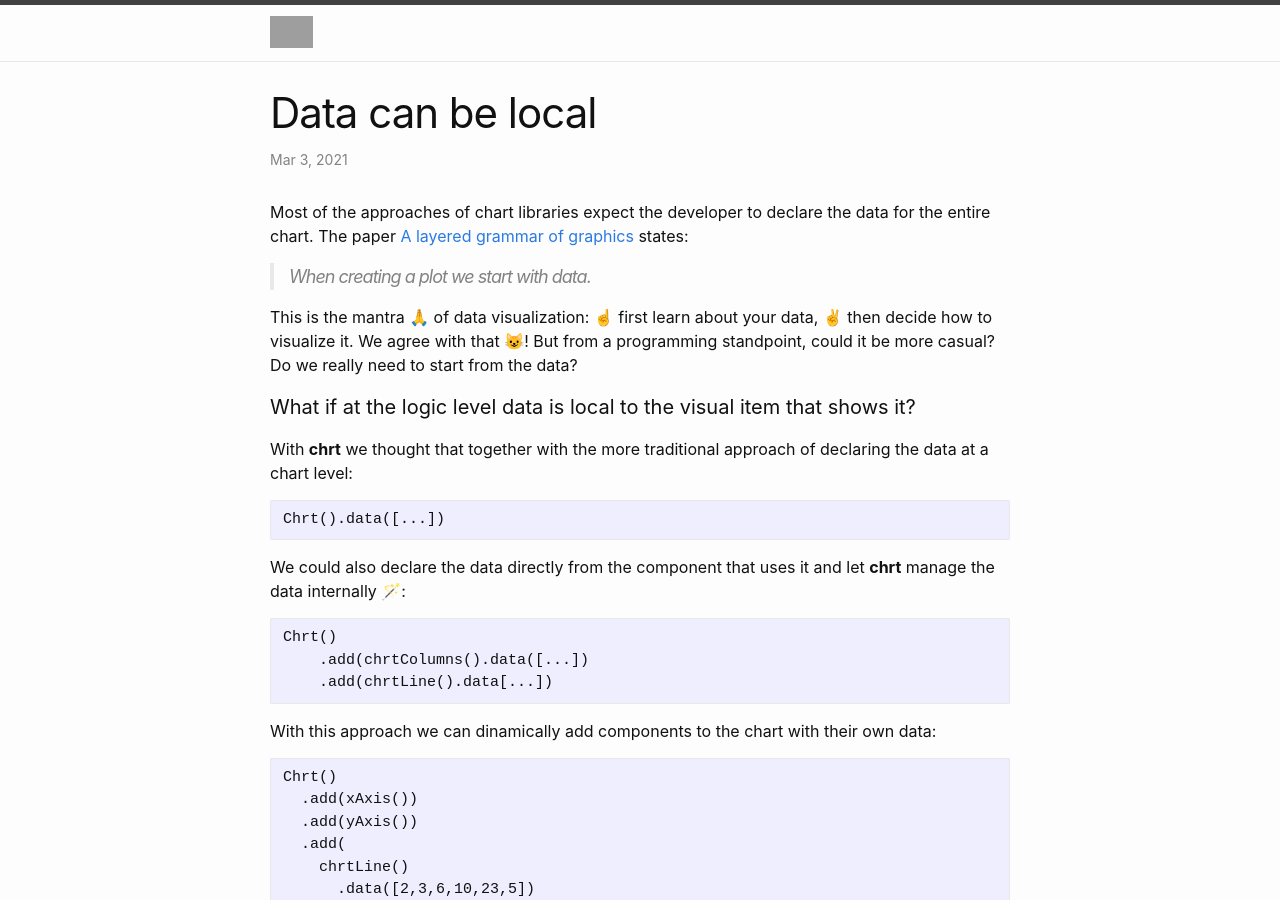
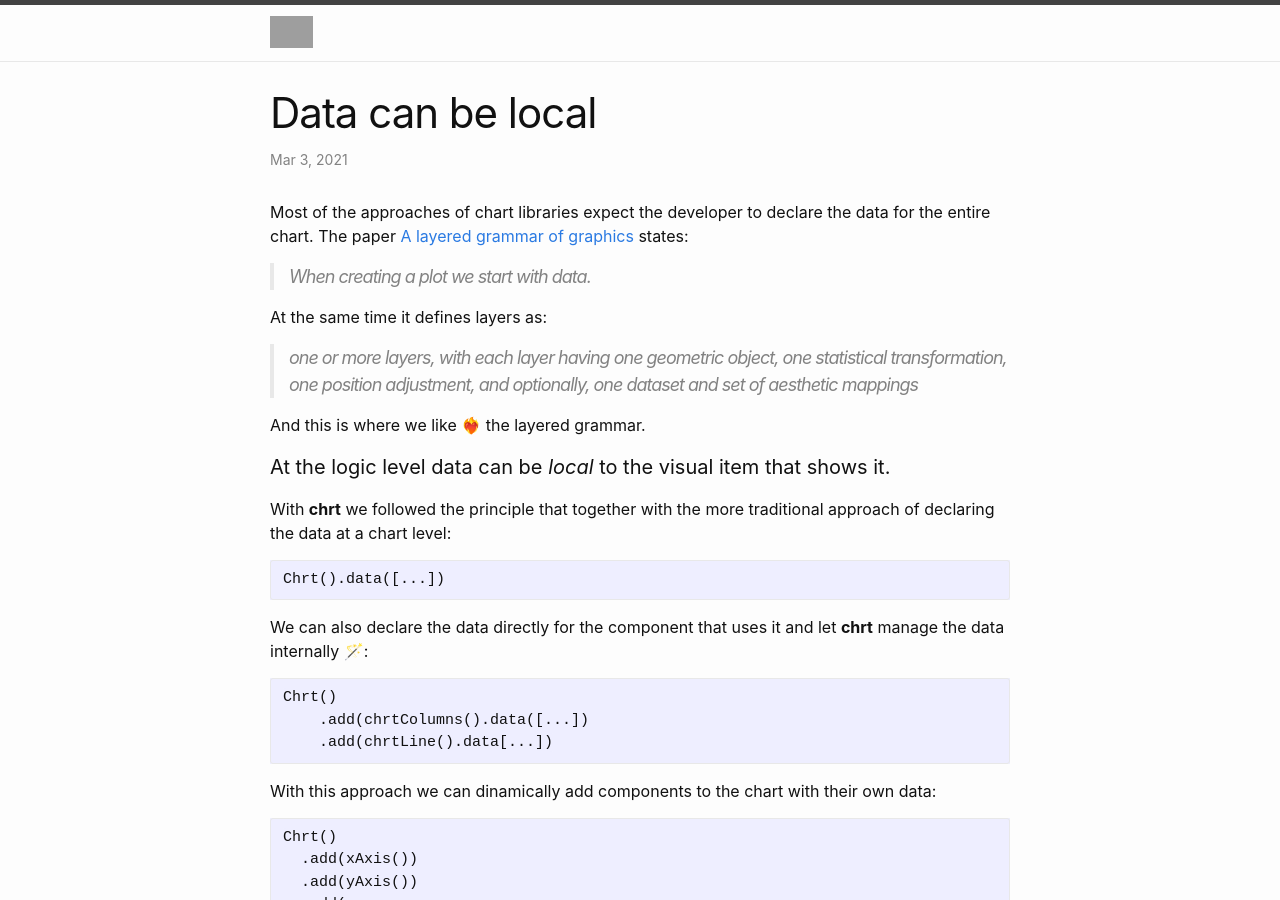
Before and after one commit to chrt-io/blog, a Jekyll site: the page built from _posts/2021-03-03-should-data-be-global.md, in a window 1280 px wide and 900 px high. Built offline with Jekyll 4.4.1, drawn with Linux system fonts in a browser that asks for light colours; grey boxes are pictures that could not be loaded.

Commit message:
Update from Forestry.io carlo zapponi updated _posts/2021-03-03-should-data-be-global.md

```diff
--- a/_posts/2021-03-03-should-data-be-global.md
+++ b/_posts/2021-03-03-should-data-be-global.md
@@ -9,15 +9,19 @@ Most of the approaches of chart libraries expect the developer to declare the da
 
 > When creating a plot we start with data.
 
-This is the mantra 🙏 of data visualization: ☝️ first learn about your data, ✌️ then decide how to visualize it. We agree with that 😺! But from a programming standpoint, could it be more casual? Do we really need to start from the data?
+At the same time it defines layers as:
 
-#### What if at the logic level data is local to the visual item that shows it?
+> one or more layers, with each layer having one geometric object, one statistical transformation, one position adjustment, and optionally, one dataset and set of aesthetic mappings
 
-With **chrt** we thought that together with the more traditional approach of declaring the data at a chart level:
+And this is where we like ❤️‍🔥 the layered grammar.
+
+#### At the logic level data can be _local_ to the visual item that shows it.
+
+With **chrt** we followed the principle that together with the more traditional approach of declaring the data at a chart level:
 
     Chrt().data([...])
 
-We could also declare the data directly from the component that uses it and let **chrt** manage the data internally 🪄:
+We can also declare the data directly for the component that uses it and let **chrt** manage the data internally 🪄:
 
     Chrt()
         .add(chrtColumns().data([...])
```
